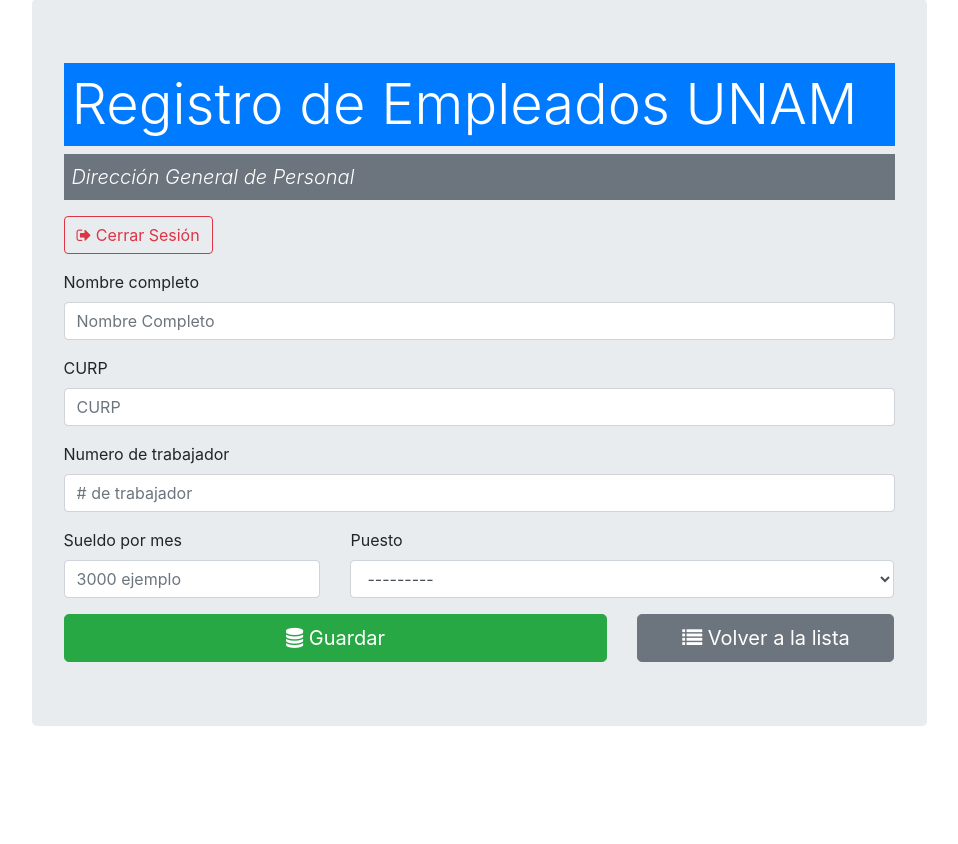
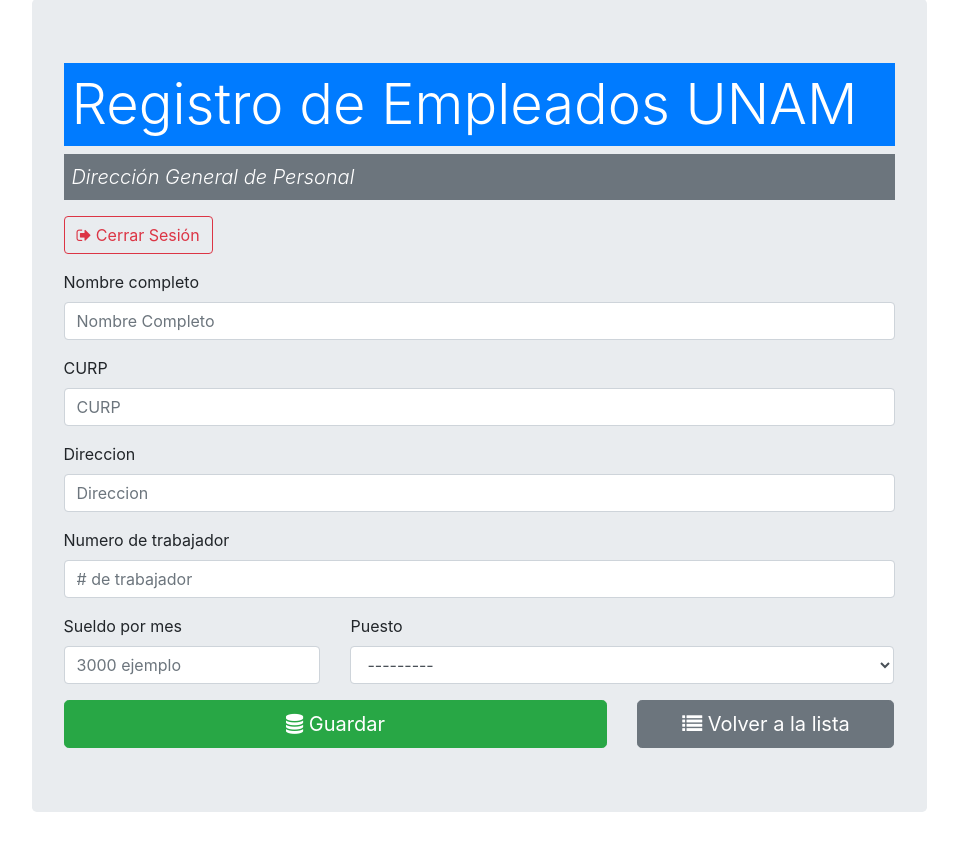
Before and after one commit to VictorDeGallegos/RegistrosUNAM, a Django app: page /registro/form/ in a window 1280 px wide. Shown: the part 49-893 px from the top of the page, without its empty margins (161-1119 px from the left). Before the commit the page ends 775 px from the top, so only its background shows below. Run offline with Django 3.2, Linux system fonts and the light colour scheme; a user stored in the database is signed in; data comes from the database, SQL or seed files in the repository; both versions use the stored data as it was after the commit; some libraries are stand-ins or nearby versions.

Commit message:
Añadiendo Direccion

```diff
--- a/employee/employeeregister/forms.py
+++ b/employee/employeeregister/forms.py
@@ -7,11 +7,12 @@ class employeeForm(forms.ModelForm):
 
     class Meta:
         model = employee
-        fields = ("nombre_completo", "CURP",
+        fields = ("nombre_completo", "CURP", "direccion",
                   "numero_de_empleado", "sueldo", "position")
         widgets = {
             'nombre_completo': forms.TextInput(attrs={'class': 'form-control', 'id': 'nombre_completo', 'placeholder': 'Nombre Completo'}),
             'CURP': forms.TextInput(attrs={'class': 'form-control', 'id': 'CURP', 'placeholder': 'CURP'}),
+            'direccion': forms.TextInput(attrs={'class': 'form-control', 'id': 'direccion', 'placeholder': 'Direccion'}),
             'numero_de_empleado': forms.TextInput(attrs={'class': 'form-control', 'id': 'mobNo', 'placeholder': '# de trabajador'}),
             'sueldo': forms.TextInput(attrs={'class': 'form-control', 'id': 'sueldo', 'placeholder': '3000 ejemplo'}),
             'position': forms.Select(attrs={'class': 'form-control', 'id': 'exampleFormControlSelect1'}),
--- a/employee/employeeregister/models.py
+++ b/employee/employeeregister/models.py
@@ -13,7 +13,8 @@ class position(models.Model):
 class employee(models.Model):
     nombre_completo = models.CharField(max_length=100)
     CURP = models.CharField(max_length=18)
-    sueldo = models.CharField(max_length=9)
+    direccion = models.CharField(max_length=200)
+    sueldo = models.CharField(max_length=5)
     numero_de_empleado = models.CharField(max_length=10)
     position = models.ForeignKey(position, on_delete=models.CASCADE)
 
--- a/employee/employeeregister/templates/employee/employeeform.html
+++ b/employee/employeeregister/templates/employee/employeeform.html
@@ -8,6 +8,10 @@
   <div class="form-group">
     <label for="CURP">CURP</label>
     {{form.CURP}}
+  </div>
+  <div class="form-group">
+    <label for="direccion">Direccion</label>
+    {{form.direccion}}
   </div>
   <div class="form-group">
     <label for="mobNo">Numero de trabajador</label>
--- a/employee/employeeregister/views.py
+++ b/employee/employeeregister/views.py
@@ -20,6 +20,7 @@ def employee_form(request):
             newUser = employee(
                 nombre_completo=request.POST['nombre_completo'],
                 CURP=request.POST['CURP'],
+                direccion=request.POST['direccion'],
                 sueldo=request.POST['sueldo'],
                 numero_de_empleado=request.POST['numero_de_empleado'],
                 position=form.cleaned_data['position']
```
Also changed, not shown: employee/db.sqlite3, employee/employeeregister/migrations/0001_initial.py.
